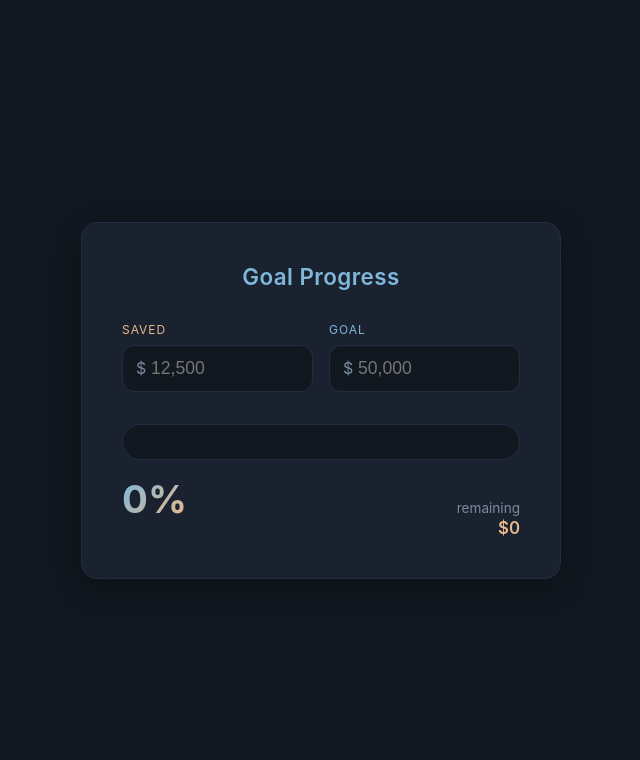
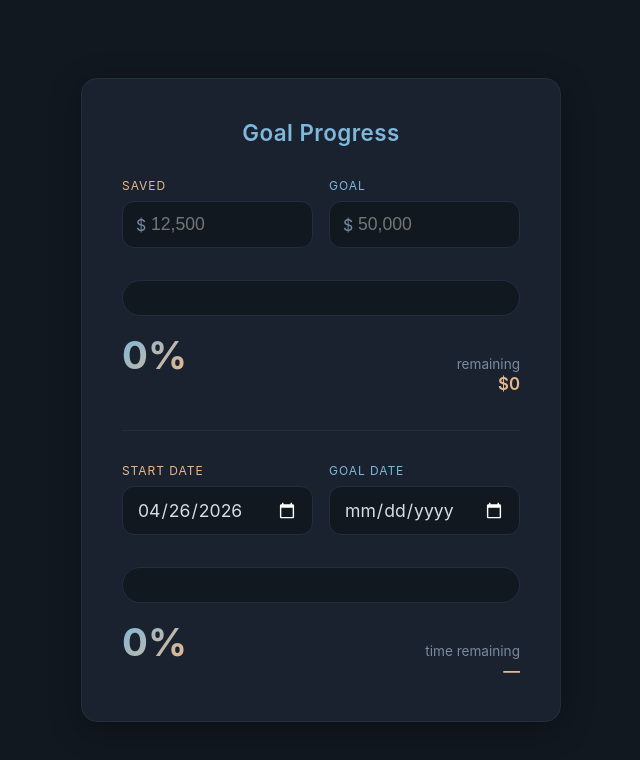
Before and after one commit to rileyroberson/goal-progress, a plain HTML site: page index.html in a window 1280 px wide. Shown: the whole page, without its empty margins (319-959 px from the left). Drawn offline with Linux system fonts and the light colour scheme.

Commit message:
Add timeline progress bar (start date → goal date) alongside $ progress
Co-Authored-By: Claude Opus 4.8 <noreply@anthropic.com>

```diff
--- a/index.html
+++ b/index.html
@@ -162,6 +162,18 @@
 
     .done-msg.visible { display: block; }
 
+    .divider {
+      height: 1px;
+      background: var(--surface-2);
+      margin: 36px 0 32px;
+    }
+
+    .field input[type="date"] {
+      padding-left: 14px;
+      color-scheme: dark;
+      font-family: inherit;
+    }
+
     @media (max-width: 400px) {
       .card { padding: 24px; }
       .percent { font-size: 2rem; }
@@ -202,6 +214,37 @@
     </div>
 
     <div class="done-msg" id="done">Goal reached!</div>
+
+    <div class="divider"></div>
+
+    <div class="inputs">
+      <div class="field progress">
+        <label>Start Date</label>
+        <div class="input-wrap">
+          <input type="date" id="startDate">
+        </div>
+      </div>
+      <div class="field goal">
+        <label>Goal Date</label>
+        <div class="input-wrap">
+          <input type="date" id="goalDate">
+        </div>
+      </div>
+    </div>
+
+    <div class="bar-container">
+      <div class="bar-fill" id="timeBar"></div>
+    </div>
+
+    <div class="stats">
+      <div class="percent" id="timePct">0%</div>
+      <div class="remaining">
+        time remaining
+        <span id="timeRemaining">—</span>
+      </div>
+    </div>
+
+    <div class="done-msg" id="timeDone">Goal date reached!</div>
   </div>
 
   <script>
@@ -260,6 +303,84 @@
         update();
       });
     });
+
+    // ── Time progress ──
+    const startInput = document.getElementById('startDate');
+    const goalDateInput = document.getElementById('goalDate');
+    const timeBar = document.getElementById('timeBar');
+    const timePctEl = document.getElementById('timePct');
+    const timeRemainEl = document.getElementById('timeRemaining');
+    const timeDoneEl = document.getElementById('timeDone');
+
+    const MS_PER_DAY = 86400000;
+
+    function parseDate(str) {
+      if (!str) return null;
+      const [y, m, d] = str.split('-').map(Number);
+      if (!y || !m || !d) return null;
+      return new Date(y, m - 1, d);
+    }
+
+    function toISODate(date) {
+      const y = date.getFullYear();
+      const m = String(date.getMonth() + 1).padStart(2, '0');
+      const d = String(date.getDate()).padStart(2, '0');
+      return `${y}-${m}-${d}`;
+    }
+
+    function today() {
+      const n = new Date();
+      return new Date(n.getFullYear(), n.getMonth(), n.getDate());
+    }
+
+    function formatDuration(days) {
+      if (days <= 0) return '0 days';
+      if (days < 45) return days + (days === 1 ? ' day' : ' days');
+      const months = Math.floor(days / 30.44);
+      if (months < 12) {
+        const remDays = Math.round(days - months * 30.44);
+        return months + ' mo' + (remDays > 0 ? ' ' + remDays + ' d' : '');
+      }
+      const years = Math.floor(months / 12);
+      const remMonths = months % 12;
+      return years + ' yr' + (remMonths > 0 ? ' ' + remMonths + ' mo' : '');
+    }
+
+    function updateTime() {
+      const start = parseDate(startInput.value);
+      const goalDate = parseDate(goalDateInput.value);
+      const now = today();
+
+      if (!start || !goalDate || goalDate <= start) {
+        timeBar.style.width = '0%';
+        timeBar.classList.remove('overshoot');
+        timePctEl.textContent = '0%';
+        timeRemainEl.textContent = '—';
+        timeDoneEl.classList.remove('visible');
+        return;
+      }
+
+      const total = goalDate - start;
+      const elapsed = now - start;
+      const pct = Math.min(Math.max((elapsed / total) * 100, 0), 100);
+      const daysLeft = Math.max(Math.ceil((goalDate - now) / MS_PER_DAY), 0);
+      const reached = now >= goalDate;
+
+      timeBar.style.width = pct + '%';
+      timeBar.classList.toggle('overshoot', reached);
+      timePctEl.textContent = pct.toFixed(1).replace(/\.0$/, '') + '%';
+      timeRemainEl.textContent = formatDuration(daysLeft);
+      timeDoneEl.classList.toggle('visible', reached);
+    }
+
+    // Default the start date to the savings start.
+    startInput.value = '2026-04-26';
+
+    [startInput, goalDateInput].forEach(input => {
+      input.addEventListener('input', updateTime);
+    });
+
+    updateTime();
   </script>
 </body>
 </html>
```
Also changed, not shown: 1 other file.
